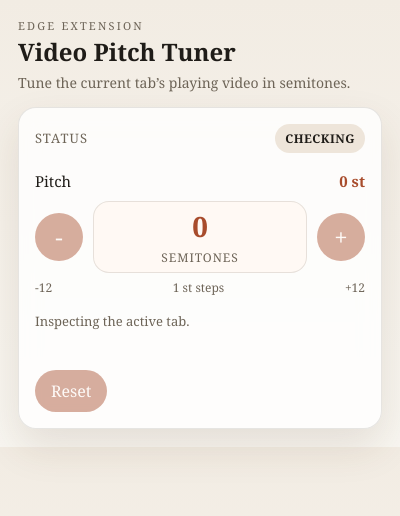
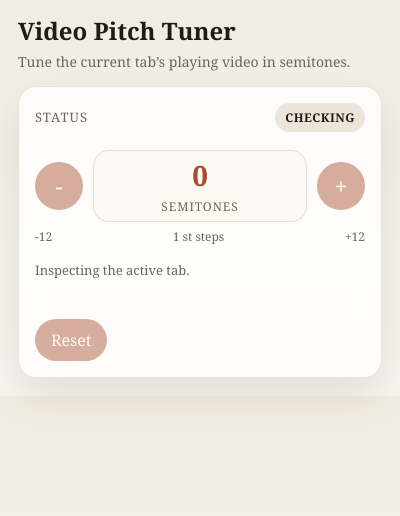
Before and after one commit to lxb007981/video-pitch-tuner, a browser extension: page popup/popup.html in a window 400 px wide. Drawn offline with Linux system fonts and the light colour scheme.

Commit message:
ui adjustment

```diff
--- a/popup/popup.css
+++ b/popup/popup.css
@@ -33,13 +33,6 @@ body {
   margin-bottom: 14px;
 }
 
-.eyebrow {
-  margin: 0 0 6px;
-  color: var(--muted);
-  font-size: 11px;
-  letter-spacing: 0.2em;
-}
-
 .hero h1 {
   margin: 0;
   font-size: 24px;
@@ -63,7 +56,6 @@ body {
 }
 
 .status-row,
-.control-copy,
 .actions {
   display: flex;
   align-items: center;
@@ -110,17 +102,6 @@ body {
 .control-group {
   display: block;
   margin-top: 18px;
-}
-
-.control-copy {
-  margin-bottom: 10px;
-  font-size: 15px;
-}
-
-#pitch-value {
-  font-variant-numeric: tabular-nums;
-  color: var(--accent);
-  font-weight: 700;
 }
 
 .pitch-stepper {
--- a/popup/popup.html
+++ b/popup/popup.html
@@ -9,7 +9,6 @@
   <body>
     <main class="popup">
       <header class="hero">
-        <p class="eyebrow">EDGE EXTENSION</p>
         <h1>Video Pitch Tuner</h1>
         <p class="subtitle">Tune the current tab’s playing video in semitones.</p>
       </header>
@@ -21,11 +20,6 @@
         </div>
 
         <section class="control-group" aria-label="Pitch controls">
-          <div class="control-copy">
-            <span>Pitch</span>
-            <output id="pitch-value">0 st</output>
-          </div>
-
           <div class="pitch-stepper">
             <button id="decrease-button" type="button" aria-label="Decrease pitch by one semitone">-</button>
             <div class="pitch-display">
--- a/popup/popup.js
+++ b/popup/popup.js
@@ -1,6 +1,5 @@
 const statusPill = document.getElementById("status-pill");
 const statusMessage = document.getElementById("status-message");
-const pitchValue = document.getElementById("pitch-value");
 const pitchDisplayValue = document.getElementById("pitch-display-value");
 const decreaseButton = document.getElementById("decrease-button");
 const increaseButton = document.getElementById("increase-button");
@@ -68,7 +67,7 @@ async function sendToActiveTab(message) {
 
 function formatSemitones(value) {
   const number = Number(value) || 0;
-  return `${number} st`;
+  return String(number);
 }
 
 function clampSemitones(value) {
@@ -93,8 +92,7 @@ function applyState(response) {
   decreaseButton.disabled = !meta.interactive || semitones <= MIN_SEMITONES;
   increaseButton.disabled = !meta.interactive || semitones >= MAX_SEMITONES;
   resetButton.disabled = !meta.interactive;
-  pitchValue.textContent = formatSemitones(semitones);
-  pitchDisplayValue.textContent = String(semitones);
+  pitchDisplayValue.textContent = formatSemitones(semitones);
 }
 
 let writeLock = false;
```
